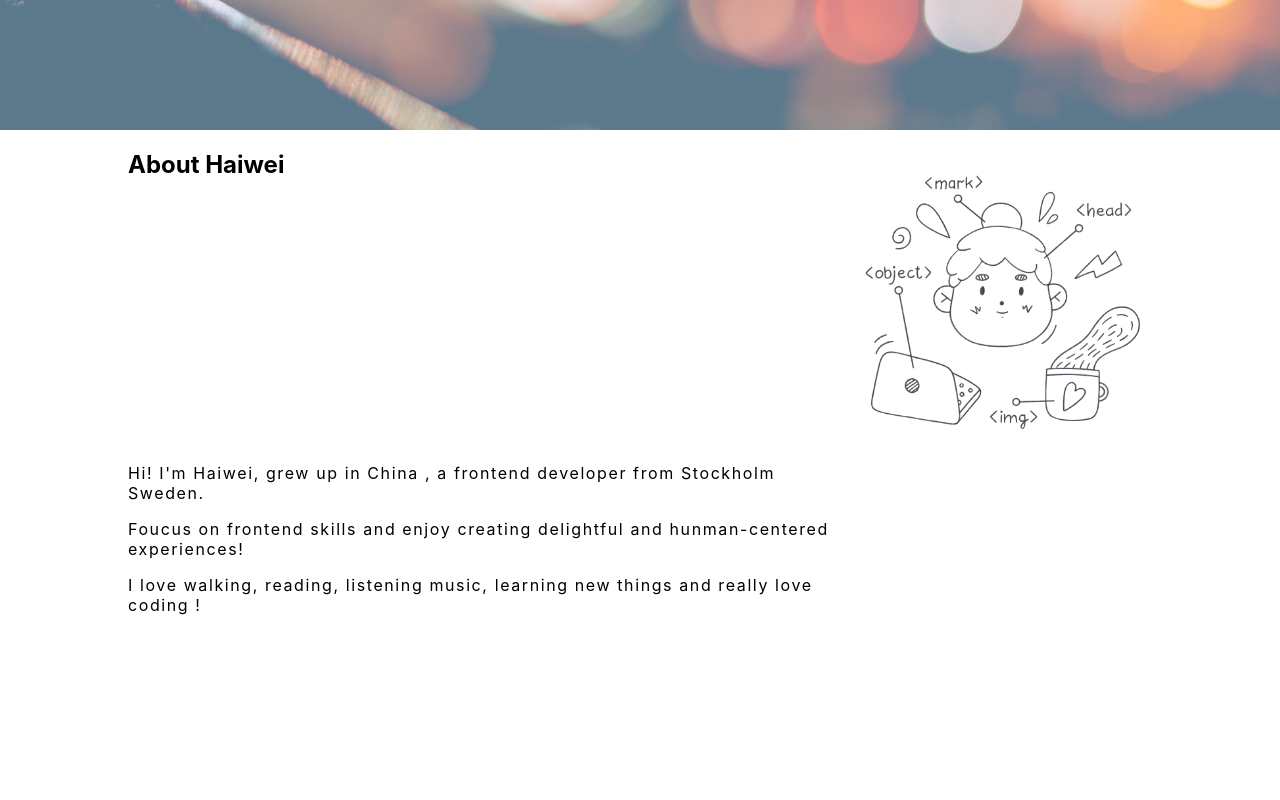
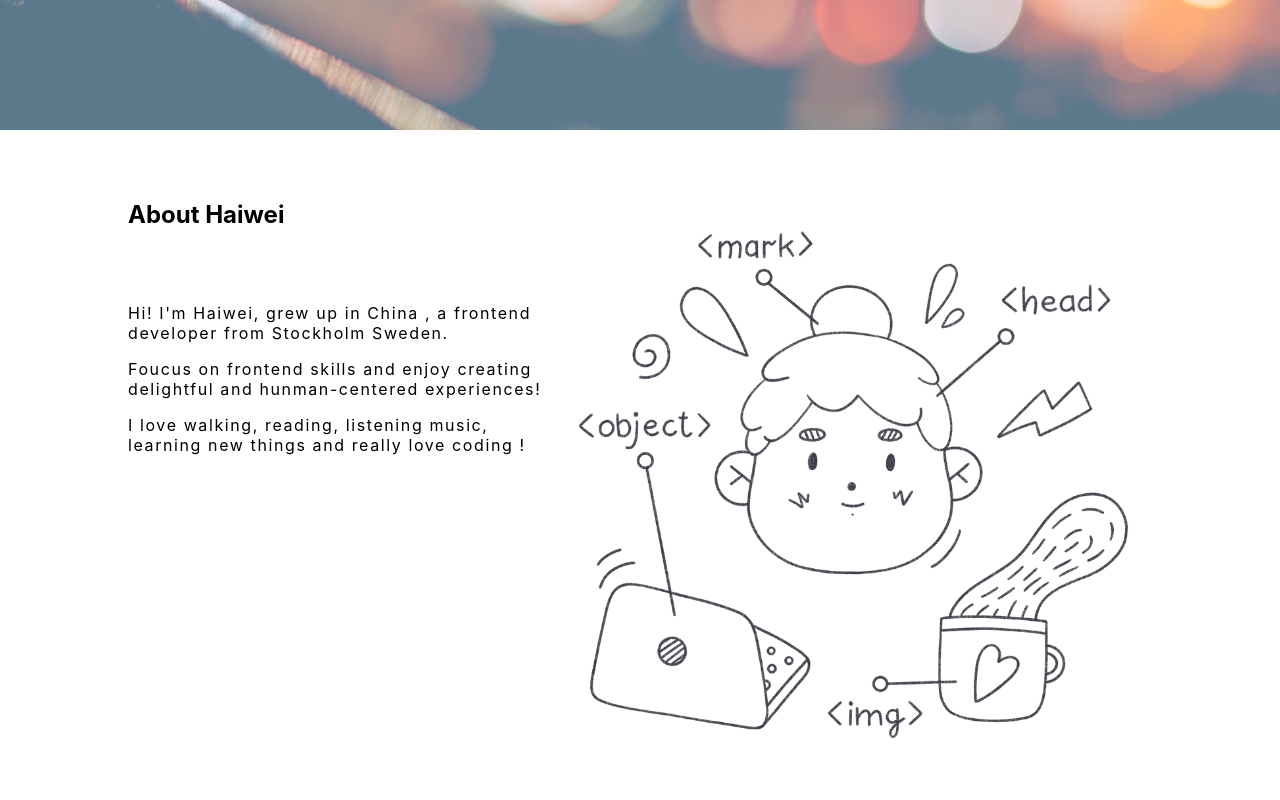
Before and after one commit to liuhaiwei-2021/portfolio-react, a React (Create React App) app: page / in a window 1280 px wide. Shown: the part 620-1420 px from the top of the page. Built offline with nearby package versions, Linux system fonts and the light colour scheme.

Commit message:
about section css adjust

```diff
--- a/src/components/About.jsx
+++ b/src/components/About.jsx
@@ -5,11 +5,12 @@ function About() {
   return (
     <section className="bg-light" id="about">
       <div className="about container">
+        <div className="about-info">
           <div className="about-header">
             <h1>About Haiwei</h1>
           </div>
 
-        <div classNameder="about-text">
+          <div className="about-text">
             <p>
               Hi! I'm Haiwei, grew up in China , a frontend developer from
               Stockholm Sweden.
@@ -22,6 +23,7 @@ function About() {
               I love walking, reading, listening music, learning new things and
               really love coding !
             </p>
+          </div>
         </div>
 
         <div className="about-illustartion">
--- a/src/styles/About.css
+++ b/src/styles/About.css
@@ -2,29 +2,27 @@
   display: grid;
   min-height: 100vh;
   width: 100%;
-  grid-template-rows: (1fr 1fr);
+  grid-template-rows: (1fr);
   grid-template-columns: (1fr 1fr);
-  padding: 20px 0px 20px;
+  padding: 50px 0px 50px 0;
 }
-.about-header {
+.about-info {
   grid-column-start: 1;
   grid-column-end: 2;
   grid-row-start: 1;
   grid-row-end: 2;
 }
-.about-tetx {
-  grid-column-start: 1;
-  grid-column-end: 2;
-  grid-row-start: 2;
-  grid-row-end: 3;
+.about-text {
+  padding: 50px 0 50px 0;
 }
+
 .about-illustartion {
   grid-column-start: 2;
   grid-column-end: 3;
   grid-row-start: 1;
-  grid-row-end: 3;
+  grid-row-end: 2;
 }
 .about img {
-  width: 300px;
+  width: 600px;
   height: auto;
 }
--- a/src/styles/App.css
+++ b/src/styles/App.css
@@ -33,7 +33,3 @@ p {
   margin-top: 4px;
   letter-spacing: 0.1em;
 }
-h1,
-h2 {
-  margin: 0;
-}
```
Lines whose indentation alone changed are shown as unchanged.
